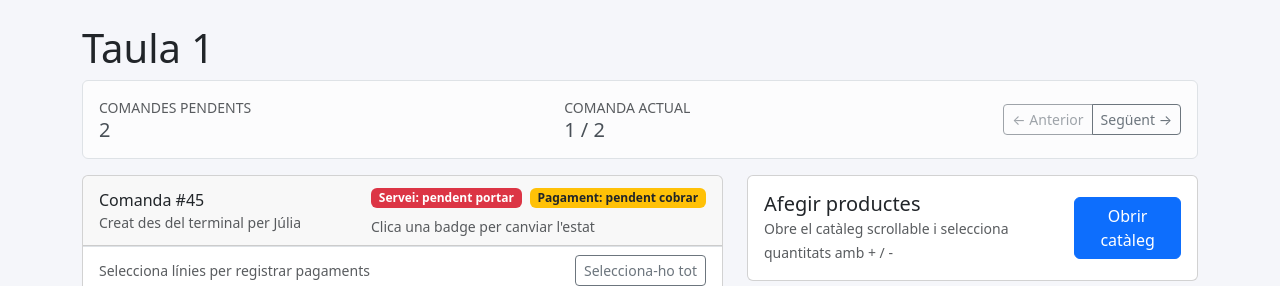
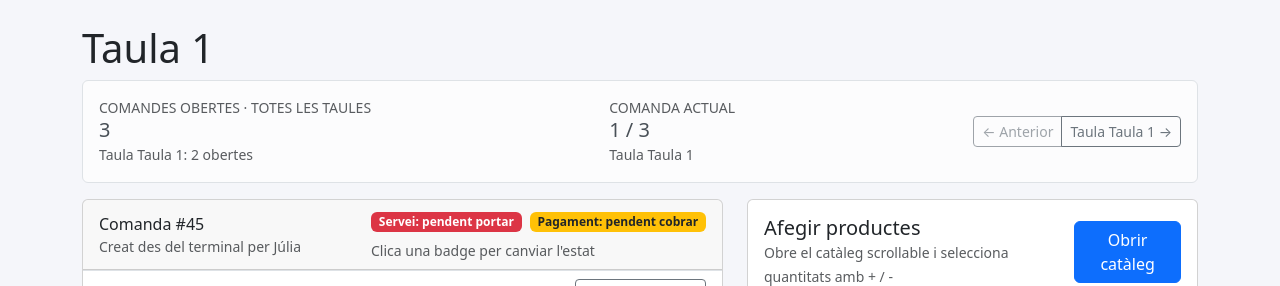
Before and after one commit to djmon666/BarQuina, a Flask app: page /tables/1 in a window 1280 px wide. Shown: the part 56-342 px from the top of the page. Run offline with Flask 3, Linux system fonts and the light colour scheme; data comes from the database, SQL or seed files in the repository; some libraries are stand-ins or nearby versions.

Commit message:
Podem veure totes les comandes al navegador de comandes

```diff
--- a/app/blueprints/orders/routes.py
+++ b/app/blueprints/orders/routes.py
@@ -117,6 +117,25 @@ def table_detail(table_id: int):
             if idx < len(pending_orders) - 1:
                 pending_next_id = pending_orders[idx + 1].id
             break
+    global_open_orders = (
+        Order.query.options(joinedload(Order.table))
+        .filter(Order.payment_status != PaymentStatus.PAID)
+        .order_by(Order.created_at.desc())
+        .all()
+    )
+    global_prev_order: Order | None = None
+    global_next_order: Order | None = None
+    global_position: int | None = None
+    if order and global_open_orders:
+        for idx, open_order in enumerate(global_open_orders):
+            if open_order.id != order.id:
+                continue
+            global_position = idx
+            if idx > 0:
+                global_prev_order = global_open_orders[idx - 1]
+            if idx < len(global_open_orders) - 1:
+                global_next_order = global_open_orders[idx + 1]
+            break
     product_groups = _grouped_products()
     return render_template(
         "orders/table_detail.html",
@@ -130,6 +149,10 @@ def table_detail(table_id: int):
         pending_prev_id=pending_prev_id,
         pending_next_id=pending_next_id,
         pending_position=pending_position,
+        global_open_count=len(global_open_orders),
+        global_prev_order=global_prev_order,
+        global_next_order=global_next_order,
+        global_position=global_position,
     )
 
 
--- a/app/templates/orders/table_detail.html
+++ b/app/templates/orders/table_detail.html
@@ -2,36 +2,41 @@
 {% block content %}
 <h1>{{ table.name }}</h1>
 {% set pending_count = pending_orders|length if pending_orders is not none else 0 %}
+{% set global_count = global_open_count if global_open_count is not none else 0 %}
 <div class="alert alert-light border d-flex flex-wrap gap-3 justify-content-between align-items-center">
     <div>
-        <div class="text-muted text-uppercase small mb-0">Comandes pendents</div>
-        <div class="h5 mb-0">{{ pending_count }}</div>
+        <div class="text-muted text-uppercase small mb-0">Comandes obertes · totes les taules</div>
+        <div class="h5 mb-0">{{ global_count }}</div>
+        <small class="text-muted">Taula {{ table.name }}: {{ pending_count }} obertes</small>
     </div>
     <div>
         <div class="text-muted text-uppercase small mb-0">Comanda actual</div>
         <div class="h5 mb-0">
-            {% if pending_position is not none %}
-                {{ pending_position + 1 }} / {{ pending_count }}
-            {% elif pending_count %}
-                – / {{ pending_count }}
+            {% if global_position is not none and global_count %}
+                {{ global_position + 1 }} / {{ global_count }}
+            {% elif global_count %}
+                – / {{ global_count }}
             {% else %}
                 cap pendent
             {% endif %}
         </div>
+        {% if order and order.table %}
+        <small class="text-muted">Taula {{ order.table.name }}</small>
+        {% endif %}
     </div>
-    <div class="btn-group" role="group" aria-label="Navegació comandes pendents">
+    <div class="btn-group" role="group" aria-label="Navegació global de comandes">
         <a
-            class="btn btn-outline-secondary btn-sm {% if not pending_prev_id %}disabled{% endif %}"
-            href="{% if pending_prev_id %}{{ url_for('orders.table_detail', table_id=table.id, order_id=pending_prev_id) }}{% else %}#{% endif %}"
+            class="btn btn-outline-secondary btn-sm {% if not global_prev_order %}disabled{% endif %}"
+            href="{% if global_prev_order %}{{ url_for('orders.table_detail', table_id=global_prev_order.table_id, order_id=global_prev_order.id) }}{% else %}#{% endif %}"
             role="button"
-            {% if not pending_prev_id %}aria-disabled="true" tabindex="-1"{% endif %}
-        >← Anterior</a>
+            {% if not global_prev_order %}aria-disabled="true" tabindex="-1"{% endif %}
+        >← {% if global_prev_order and global_prev_order.table %}Taula {{ global_prev_order.table.name }}{% else %}Anterior{% endif %}</a>
         <a
-            class="btn btn-outline-secondary btn-sm {% if not pending_next_id %}disabled{% endif %}"
-            href="{% if pending_next_id %}{{ url_for('orders.table_detail', table_id=table.id, order_id=pending_next_id) }}{% else %}#{% endif %}"
+            class="btn btn-outline-secondary btn-sm {% if not global_next_order %}disabled{% endif %}"
+            href="{% if global_next_order %}{{ url_for('orders.table_detail', table_id=global_next_order.table_id, order_id=global_next_order.id) }}{% else %}#{% endif %}"
             role="button"
-            {% if not pending_next_id %}aria-disabled="true" tabindex="-1"{% endif %}
-        >Següent →</a>
+            {% if not global_next_order %}aria-disabled="true" tabindex="-1"{% endif %}
+        >{% if global_next_order and global_next_order.table %}Taula {{ global_next_order.table.name }}{% else %}Següent{% endif %} →</a>
     </div>
 </div>
 {% if order %}
```
